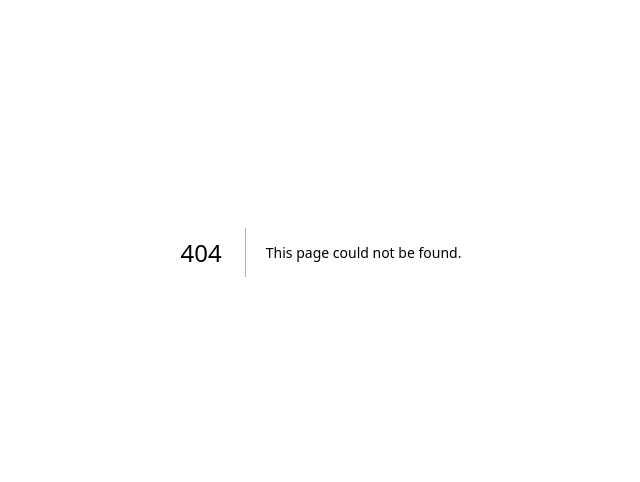
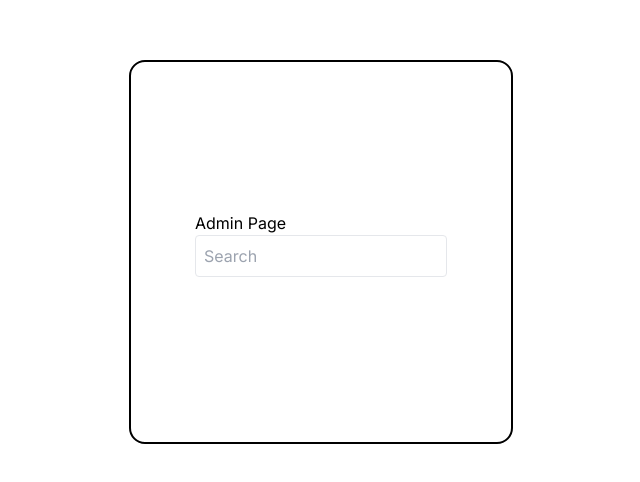
Before and after one commit to dontyellwillcry/adventure-gpt, a Next.js app: page /admin in a window 1280 px wide. Before the commit this address had no page. Shown: the part 148-630 px from the top of the page, without its empty margins (319-959 px from the left). Built offline with nearby package versions, Linux system fonts and the light colour scheme.

Commit message:
added admin page with placeholder form

```diff
--- /dev/null
+++ b/app/admin/page.tsx
@@ -0,0 +1,17 @@
+"use client";
+
+import { useState } from "react";
+import { useRouter } from "next/navigation";
+
+export default function AdminPage() {
+  return (
+    <main className="flex flex-col items-center justify-center min-h-screen bg-white">
+      <div className="flex flex-col items-center justify-center w-96 h-96 border-2 border-black rounded-2xl">
+        <form>
+          <h1>Admin Page</h1>
+          <input placeholder="Search" className="mb-4 p-2 border rounded" />
+        </form>
+      </div>
+    </main>
+  );
+}
```
